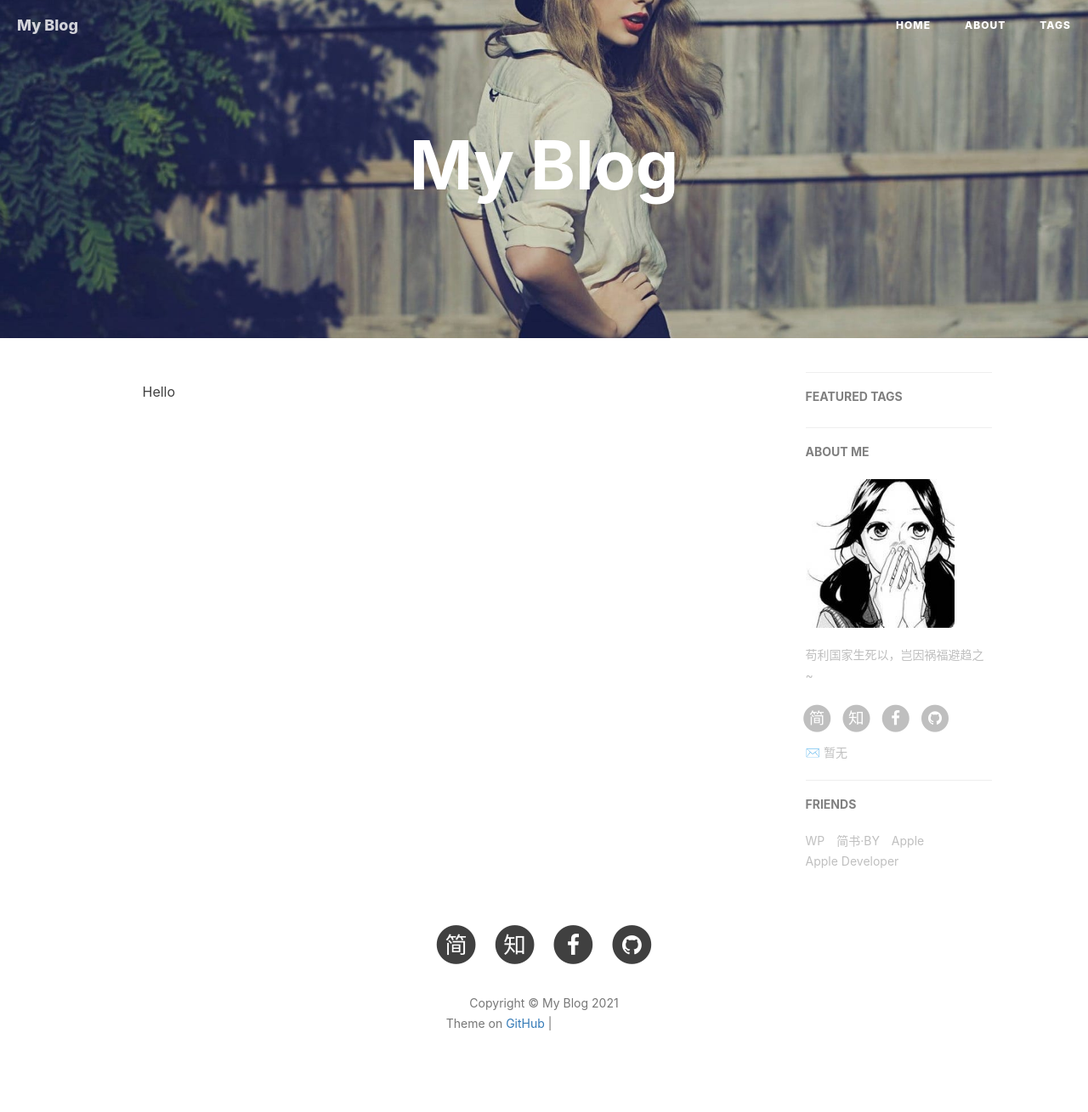
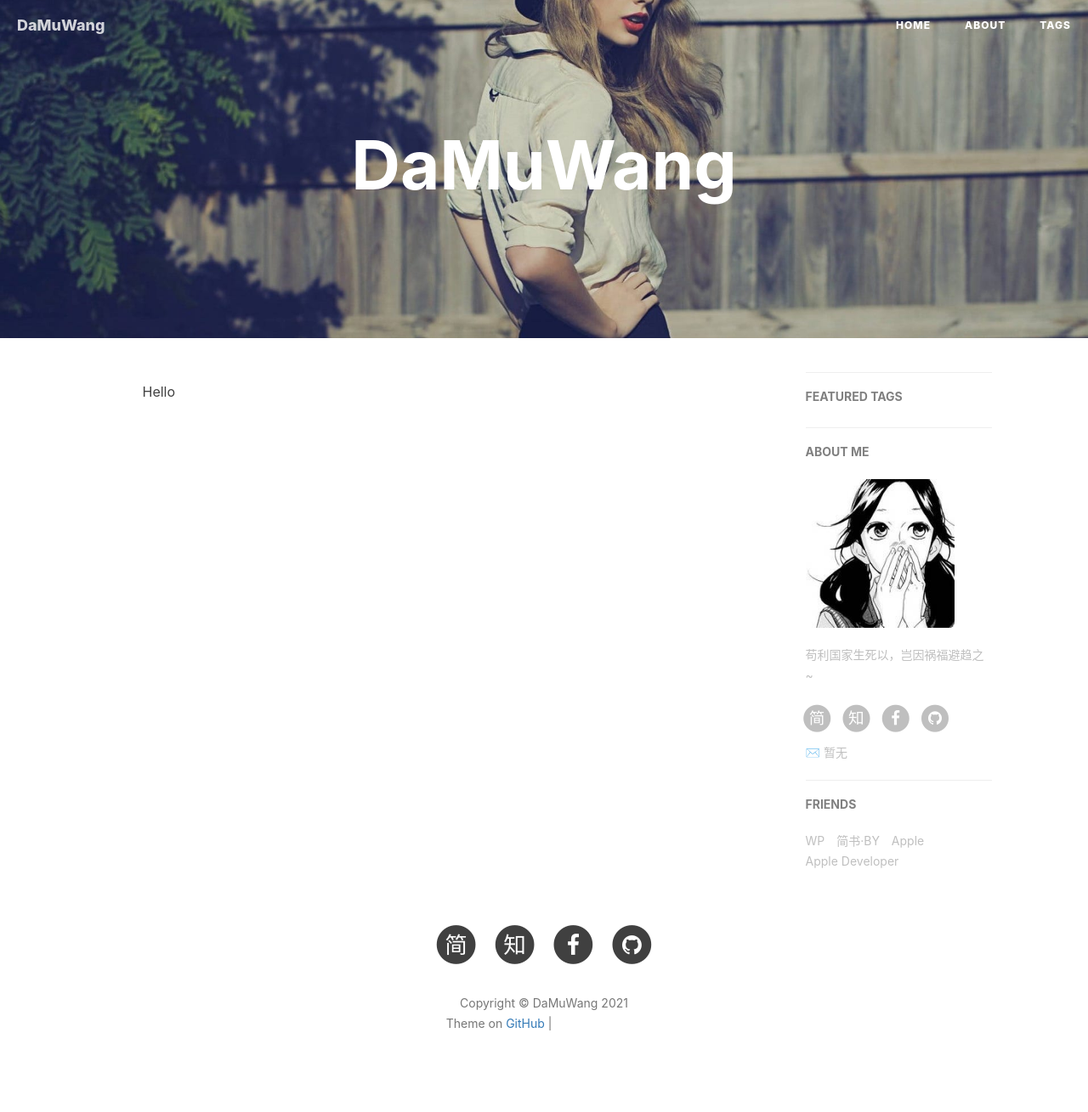
Before and after one commit to damuwangs/damuwang.github.io, a Jekyll site: the page built from index.md, in a window 1280 px wide. Shown: the whole page at 85% size. Built offline with Jekyll 4.4.1, drawn with Linux system fonts in a browser that asks for light colours; nearby versions of some CDN libraries; our own code applies the rules of GitHub Pages for plain Markdown files; the list of posts is cut into pages by our own code; comment, search, counter and statistics services are not loaded; grey boxes are pictures that could not be loaded.

Commit message:
Update _config.yml

```diff
--- a/_config.yml
+++ b/_config.yml
@@ -1,6 +1,6 @@
 # Site settings
-title: My Blog
-SEOTitle: 我的博客 | My Blog
+title: DaMuWang
+SEOTitle: 王大木
 header-img: img/post-bg-desk.jpg
 email: 暂无
 description: "写一句你想写的话"
```
